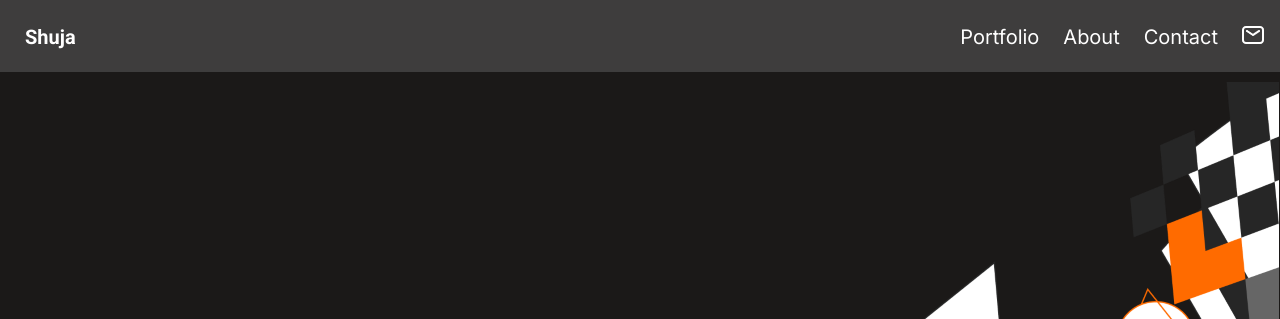
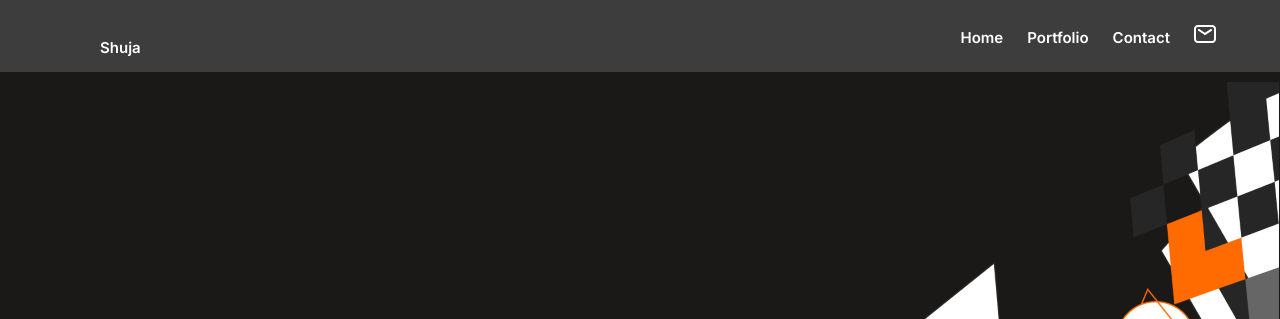
Before and after one commit to shuja-shah/Personal-Portfolio-MOBILE-SKELETON, a website: page index.html in a window 1280 px wide. Shown: the top 319 px of the page. Drawn offline with Linux system fonts and the light colour scheme.

Commit message:
Address Overflow Issue

```diff
--- a/index.css
+++ b/index.css
@@ -5,26 +5,51 @@ body {
   flex-direction: column;
   align-items: center;
   flex-wrap: wrap;
+
+}
+header{
+  color:hsla(22, 1%, 24%, 1);
+  display:grid;
+  grid-template-rows: 1fr;
+  background-color: hsla(22, 1%, 24%, 1);
+  height: 72px;
+  width: 100%;
+
+}
+main{
+  width: 100% !important;
 }
 
 .nav {
-  background-color: hsla(22, 1%, 24%, 1);
-  width: 100%;
-  height: 72px;
+
   display: flex;
   flex-wrap: wrap;
+  align-items: center;
   justify-content: space-between;
-  align-items: center;
+  padding: 0 0;
+  width: 100%;
 }
-
+.nav ul{
+  float: right;
+}
+.nav ul li{
+  list-style: none;
+}
 .nav a {
   text-decoration: none;
 }
-
-.name {
-  font-family: "Roboto", sans-serif;
-  align-self: flex-start;
-  margin-left: 25px;
+.em{
+  display: none;
+}
+.logo {
+font-family: 'Roboto', sans-serif;
+font-size: 18px;
+font-weight: 700;
+line-height: 24px;
+letter-spacing: 0em;
+text-align: center;
+color:hsla(0, 0%, 100%, 1);
+float: left;
 }
 
 .pic {
@@ -668,35 +693,62 @@ footer {
   background-color: hsla(22, 6%, 10%, 1);
 }
 
+
 @media (min-width: 768px) {
-  .mob-menu {
+
+  .logo{
+    font-family: 'Inter', sans-serif;
+    font-size: 15px;
+    font-weight: 600;
+    line-height: 20px;
+    letter-spacing: 0em;
+    text-align: center;
+    color: hsla(0, 0%, 100%, 1);
+    padding: 0 100px;
+    float: left;
+    padding-top: 23px;
+
+  }
+  .em{
+    display: inline-block;
+
+  }
+  .nav a{
+    text-decoration: none;
+    list-style: none;
+    font-family: 'Inter', sans-serif;
+    font-size: 15px;
+    font-weight: 600;
+    line-height: 20px;
+    letter-spacing: 0em;
+    text-align: center;
+    color: hsla(0, 0%, 100%, 1);
+  }
+  .nav ul{
+    text-decoration: none;
+    float: right;
+    margin-right: 20px;
+
+  }
+  .nav ul li{
+    display: inline-block;
+    margin-right: 20px;
+  }
+  .nav ul li a:hover{
+    color: #ff6b00;
+    transform: scale(1.1);
+  }
+  .hidedk{
     display: none;
   }
 
   body {
     display: block;
-    width: 100vw;
-    overflow-x: hidden;
+    padding: 0;
+    margin: 0;
   }
 
-  .desk-menu {
-    list-style: none;
-    display: flex;
-    column-gap: 24px;
-    margin: 8px 16px;
-  }
 
-  .desk-menu a {
-    text-decoration: none;
-    color: #fff;
-    font-family: "Inter", sans-serif;
-    font-style: bold;
-    font-size: 20px;
-    line-height: 20px;
-    line-height: 110%;
-    text-align: center;
-    vertical-align: middle;
-  }
 
   .intro {
     display: grid;
@@ -715,9 +767,7 @@ footer {
     display: none;
   }
 
-  nav a {
-    display: block;
-  }
+
 
   .social li:hover {
     transform: scale(1.5);
--- a/index.html
+++ b/index.html
@@ -15,21 +15,18 @@
 </head>
 
 <body>
-
-    <nav class="nav">
-        <a href="#">
-            <h4 class="name">Shuja</h4>
-        </a>
-        <a class="mob-menu" href="#"><img class="pic" src="Union.png" alt="HamburgerMenu"></a>
-        <ul class="desk-menu">
-        <li><a href="#seeee">Portfolio</a></li>
-        <li><a href="#about">About </a></li>
-        <li><a href="#fot">Contact</a></li>
-        <li><a href="#"><img src="assets/navicn.png" alt="Email"></a></li>
-
+    <header>
+        <nav class="nav">
+        <label class="logo">Shuja</label>
+        <ul>
+            <li><a class="em" href="#">Home</a></li>
+            <li><a class="em" href="#seeee">Portfolio</a></li>
+            <li><a class="em" href="#about">Contact</a></li>
+            <li><a class="em" href="gmail.com"><img src="assets/navicn.png" alt="Email"></a></li>
+            <li><a class="hidedk" href="#"><img src="Union.png" alt="Menu"></a></li>
         </ul>
-    </nav>
-
+        </nav>
+    </header>
     <main>
         <section class="intro">
             <article class="FirstArticle">
```
Also changed, not shown: BrowserSnipet.js (added, +10 -0 lines).
